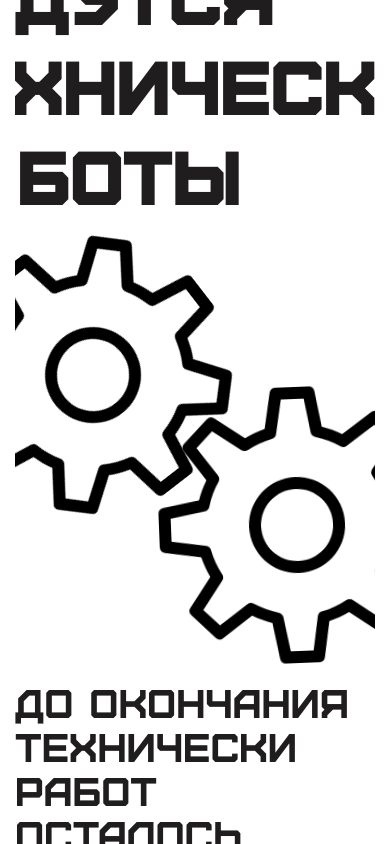
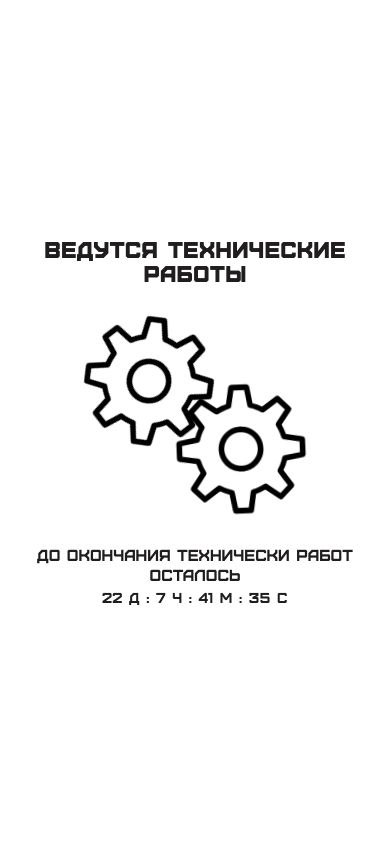
Before and after one commit to SunnatBakidjanov/Cours-project-forms-front, a React (Vite) app: page /technical-work in a window 390 px wide. Built offline with nearby package versions, Linux system fonts and the light colour scheme.

Commit message:
Адаптив для technical-work-page
-- Сделал полный адаптив для страницы technical-work-page

```diff
--- a/src/components/main-title/main-title.module.scss
+++ b/src/components/main-title/main-title.module.scss
@@ -1,6 +1,31 @@
 .technicalWork {
-	font-family: Furore, sans-serif;
 	line-height: 125%;
 	font-size: 4.5rem;
 	letter-spacing: 1px;
+	text-align: center;
+
+	@media (width <= 1440px) {
+		line-height: 110%;
+		font-size: 3.5rem;
+	}
+
+	@media (width <= 1024px) {
+		font-size: 3rem;
+	}
+
+	@media (width <= 768px) {
+		font-size: 2.2rem;
+	}
+
+	@media (width <= 550px) {
+		font-size: 1.75rem;
+	}
+
+	@media (width <= 425px) {
+		font-size: 1.35rem;
+	}
+
+	@media (width <= 375px) {
+		font-size: 1.25rem;
+	}
 }
--- a/src/pages/technical-work/UI/count-down-timer/count-down-timer.module.scss
+++ b/src/pages/technical-work/UI/count-down-timer/count-down-timer.module.scss
@@ -4,15 +4,69 @@
 	align-items: center;
 	justify-content: center;
 	row-gap: 0.5rem;
+
+	@media (width <= 768px) {
+		row-gap: 0.4rem;
+	}
 }
 
 .text {
 	line-height: 110%;
 	font-size: 2.5rem;
+	text-align: center;
+
+	@media (width <= 1440px) {
+		font-size: 2.2rem;
+	}
+
+	@media (width <= 1024px) {
+		font-size: 1.9rem;
+	}
+
+	@media (width <= 768px) {
+		font-size: 1.6rem;
+	}
+
+	@media (width <= 550px) {
+		line-height: 125%;
+		font-size: 1.2rem;
+	}
+
+	@media (width <= 425px) {
+		font-size: 1rem;
+	}
+
+	@media (width <= 375px) {
+		font-size: 0.9rem;
+	}
 }
 
 .textTimerOver {
 	line-height: 110%;
 	font-size: 1.7rem;
 	letter-spacing: 0.5px;
+
+	@media (width <= 1440px) {
+		font-size: 1.5rem;
+	}
+
+	@media (width <= 1024px) {
+		font-size: 1.3rem;
+	}
+
+	@media (width <= 768px) {
+		font-size: 1.2rem;
+	}
+
+	@media (width <= 550px) {
+		font-size: 1rem;
+	}
+
+	@media (width <= 425px) {
+		font-size: 0.9rem;
+	}
+
+	@media (width <= 375px) {
+		font-size: 0.85rem;
+	}
 }
--- a/src/pages/technical-work/UI/count-down-timer/scripts/calculateTimeLeft.js
+++ b/src/pages/technical-work/UI/count-down-timer/scripts/calculateTimeLeft.js
@@ -1,6 +1,7 @@
 export const calculateTimeLeft = () => {
 	const timeOverDate = 'July 3, 2025 00:00:00';
 	const targetDate = new Date(timeOverDate).getTime();
+
 	const now = new Date().getTime();
 	const timeLeft = targetDate - now;
 
--- a/src/pages/technical-work/UI/gear-img/gear.module.scss
+++ b/src/pages/technical-work/UI/gear-img/gear.module.scss
@@ -1,5 +1,6 @@
 @mixin technical-work-gear() {
 	position: relative;
+	object-fit: cover;
 
 	@keyframes rotate {
 		0% {
@@ -23,19 +24,89 @@
 }
 
 .technicalWorkGearOne {
+	transform: rotate(35deg);
+	animation: rotate 10s linear infinite;
+	bottom: 72px;
+	left: 51px;
+
 	@include technical-work-gear;
 
-	bottom: 75px;
-	left: 48px;
-	transform: rotate(35deg);
-	animation: rotate 10s linear infinite;
+	@media (width <= 1440px) {
+		bottom: 67px;
+		left: 44px;
+		width: 270px;
+		height: 270px;
+	}
+
+	@media (width <= 1024px) {
+		bottom: 58px;
+		left: 40px;
+		width: 240px;
+		height: 240px;
+	}
+
+	@media (width <= 768px) {
+		bottom: 48px;
+		left: 34px;
+		width: 200px;
+		height: 200px;
+	}
+
+	@media (width <= 550px) {
+		bottom: 46px;
+		left: 32px;
+		width: 190px;
+		height: 190px;
+	}
+
+	@media (width <= 425px) {
+		bottom: 34px;
+		left: 24px;
+		width: 140px;
+		height: 140px;
+	}
 }
 
 .technicalWorkGearTwo {
+	transform: rotate(15deg);
+	animation: rotate-reverse 10s linear infinite;
+	top: 72px;
+	right: 51px;
+
 	@include technical-work-gear;
 
-	top: 75px;
-	right: 48px;
-	transform: rotate(15deg);
-	animation: rotate-reverse 10s linear infinite;
+	@media (width <= 1440px) {
+		top: 67px;
+		right: 44px;
+		width: 270px;
+		height: 270px;
+	}
+
+	@media (width <= 1024px) {
+		top: 59px;
+		right: 40px;
+		width: 240px;
+		height: 240px;
+	}
+
+	@media (width <= 768px) {
+		top: 48px;
+		right: 34px;
+		width: 200px;
+		height: 200px;
+	}
+
+	@media (width <= 550px) {
+		top: 46px;
+		right: 32px;
+		width: 190px;
+		height: 190px;
+	}
+
+	@media (width <= 425px) {
+		top: 34px;
+		right: 24px;
+		width: 140px;
+		height: 140px;
+	}
 }
--- a/src/pages/technical-work/technical-work.module.scss
+++ b/src/pages/technical-work/technical-work.module.scss
@@ -12,6 +12,26 @@
 	width: 100%;
 	height: 100vh;
 	row-gap: 5rem;
+
+	@media (width <= 1440px) {
+		row-gap: 4rem;
+	}
+
+	@media (width <= 1024px) {
+		row-gap: 3.5rem;
+	}
+
+	@media (width <= 768px) {
+		row-gap: 2rem;
+	}
+
+	@media (width <= 550px) {
+		row-gap: 1.8rem;
+	}
+
+	@media (width <= 425px) {
+		row-gap: 1.5rem;
+	}
 }
 
 .innerImg {
@@ -21,4 +41,29 @@
 	justify-content: center;
 	width: 550px;
 	height: 450px;
+
+	@media (width <= 1440px) {
+		width: 450px;
+		height: 400px;
+	}
+
+	@media (width <= 1024px) {
+		width: 410px;
+		height: 360px;
+	}
+
+	@media (width <= 768px) {
+		width: 340px;
+		height: 310px;
+	}
+
+	@media (width <= 550px) {
+		width: 330px;
+		height: 300px;
+	}
+
+	@media (width <= 425px) {
+		width: 235px;
+		height: 210px;
+	}
 }
```
